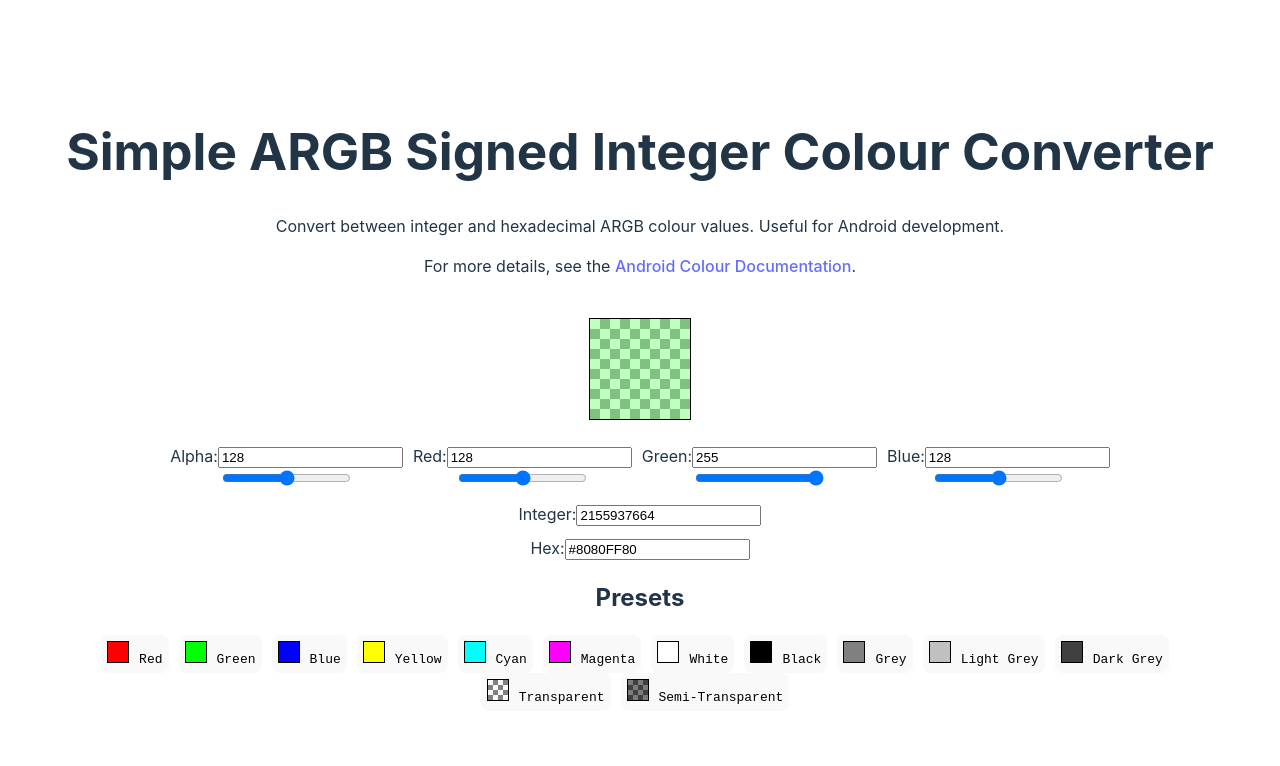
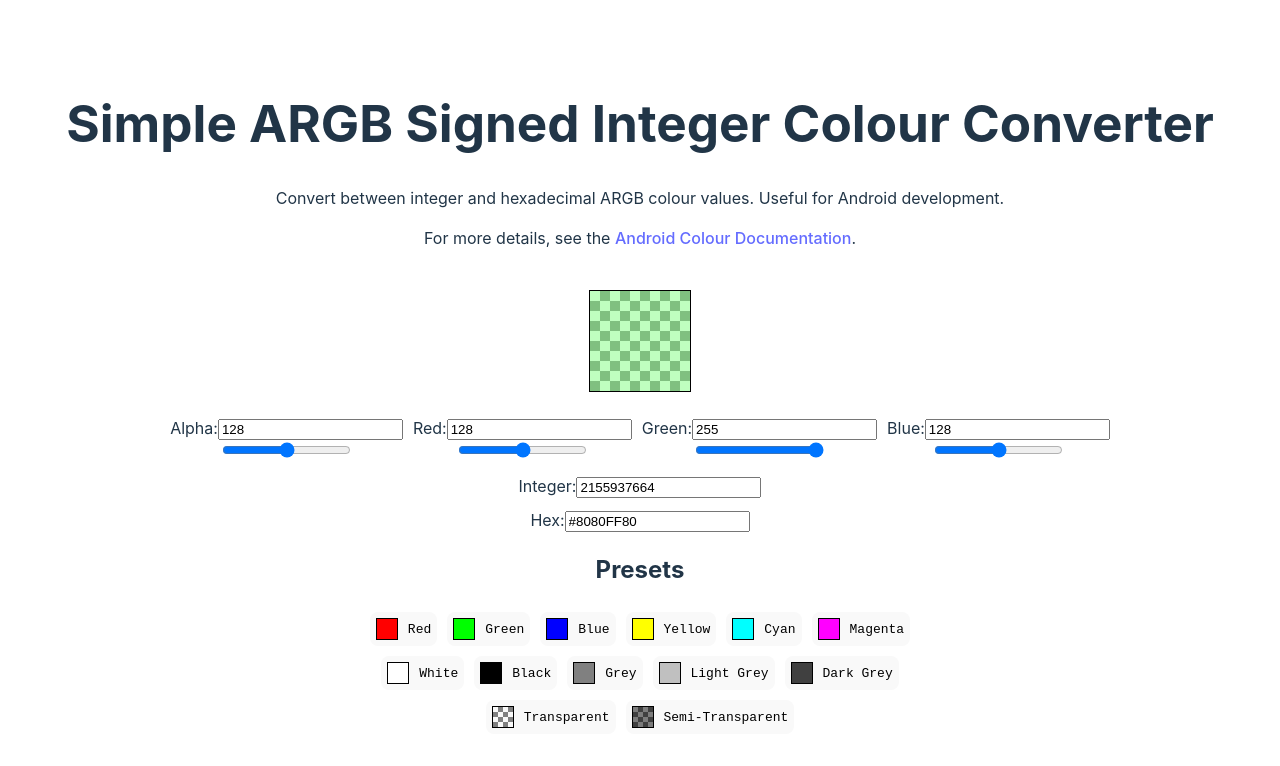
Before and after one commit to ExaDev/argb-colour-converter, a React (Vite) app: page / in a window 1280 px wide. Shown: the top 766 px of the page. Built offline with nearby package versions, Linux system fonts and the light colour scheme.

Commit message:
Improve layout of presets in App component
- Added a container div with styling to center and wrap the preset items.
- Adjusted styling of individual preset items to include margin and flexbox properties for better alignment.

```diff
--- a/src/App.tsx
+++ b/src/App.tsx
@@ -225,7 +225,18 @@ function Presets(props: {
 	return (
 		<div>
 			<h2>Presets</h2>
-			{props.presets.map(props.callbackFn)}
+			<div
+				style={{
+					width: "50%",
+					margin: "0 auto",
+					display: "flex",
+					flexWrap: "wrap",
+					justifyContent: "center",
+					alignItems: "center",
+				}}
+			>
+				{props.presets.map(props.callbackFn)}
+			</div>
 		</div>
 	);
 }
@@ -404,10 +415,13 @@ function App() {
 				key={index}
 				onClick={() => applyPreset(preset)}
 				style={{
+					margin: "5px",
 					fontFamily: "monospace",
-					marginRight: "10px",
 					padding: "5px",
 					position: "relative",
+					display: "flex",
+					alignItems: "center",
+					justifyContent: "center"
 				}}
 			>
 				<div style={getColourStyle()}>
```
